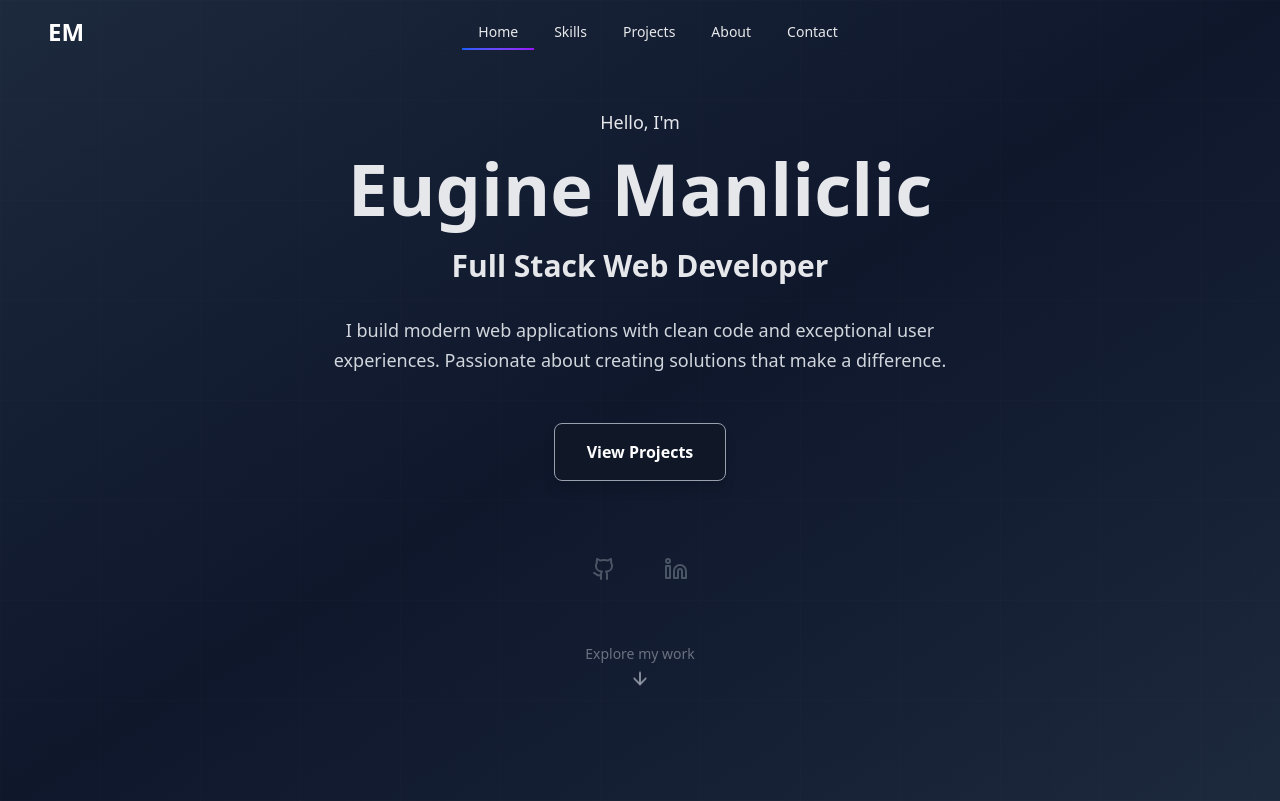
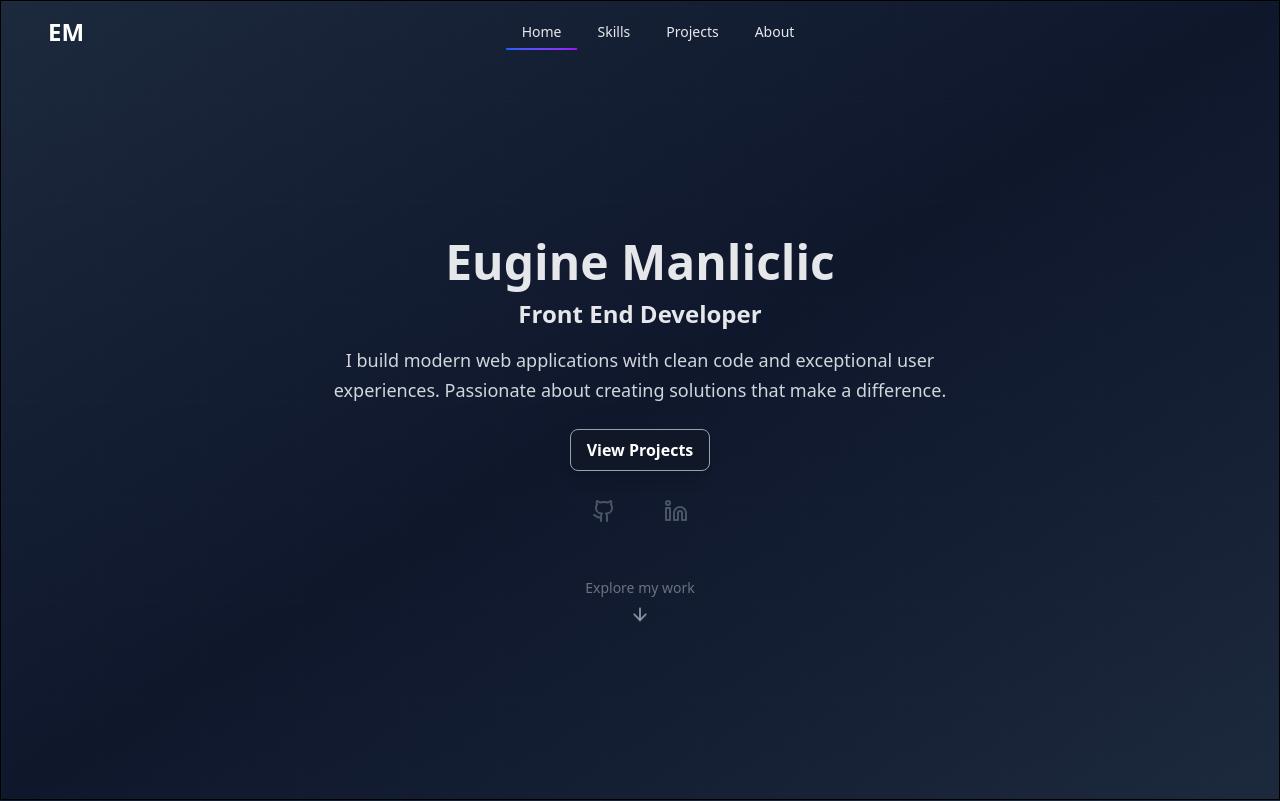
Before and after one commit to Kurjin/overview, a React (Vite) app: page / in a window 1280 px wide. Shown: the top 801 px of the page. Built offline with nearby package versions, Linux system fonts and the light colour scheme.

Commit message:
update and removed non-functional features.

```diff
--- a/src/components/about.jsx
+++ b/src/components/about.jsx
@@ -108,7 +108,7 @@ const About = () => {
                   />
                 </div>
                 <h3 className="text-2xl font-bold text-white mb-2">Eugine Manliclic</h3>
-                <p className="text-blue-400 font-semibold mb-4">Full Stack Developer</p>
+                <p className="text-blue-400 font-semibold mb-4">Front End Developer</p>
                 <div className="space-y-3 text-sm text-gray-300">
                   <div className="flex items-center justify-center">
                     <MapPin className="w-4 h-4 mr-2" />
@@ -119,10 +119,10 @@ const About = () => {
                     Available for opportunities
                   </div>
                 </div>
-                <button className="mt-6 w-full px-6 py-3 bg-gradient-to-r from-blue-600 to-purple-600 text-white font-semibold rounded-lg hover:from-blue-700 hover:to-purple-700 transition-all duration-300 flex items-center justify-center">
+                {/* <button className="mt-6 w-full px-6 py-3 bg-gradient-to-r from-blue-600 to-purple-600 text-white font-semibold rounded-lg hover:from-blue-700 hover:to-purple-700 transition-all duration-300 flex items-center justify-center">
                   <Download className="w-4 h-4 mr-2" />
                   Download Resume
-                </button>
+                </button> */}
               </div>
             </div>
 
@@ -189,7 +189,7 @@ const About = () => {
               </div>
 
               {/* Interests */}
-              <div className="space-y-4">
+              <div className="space-y-4 text-left">
                 <h3 className="text-2xl font-bold text-white">Interests</h3>
                 <div className="grid grid-cols-2 gap-4">
                   <div className="flex items-center space-x-3 p-4 bg-white/5 backdrop-blur-sm border border-white/10 rounded-xl">
--- a/src/components/footer.jsx
+++ b/src/components/footer.jsx
@@ -21,7 +21,7 @@ const footer = () => {
     { label: "Skills", to: "skills" },
     { label: "Projects", to: "projects" },
     { label: "About", to: "about" },
-    { label: "Contact", to: "contact" }
+    // { label: "Contact", to: "contact" }
   ];
 
   const socialLinks = [
@@ -49,7 +49,7 @@ const footer = () => {
     {
       icon: Mail,
       label: "Email",
-      href: "mailto:eugine@example.com",
+      href: "mailto:manliclic.eugine@gmail.com",
       color: "hover:bg-purple-600",
       hoverColor: "group-hover:text-purple-300"
     }
@@ -111,7 +111,7 @@ const footer = () => {
           </div>
 
           {/* Connect Section */}
-          <div>
+          {/* <div>
             <h4 className="text-white font-semibold mb-4 flex items-center">
               <Star className="w-4 h-4 mr-2 text-yellow-400" />
               Connect
@@ -142,7 +142,7 @@ const footer = () => {
                 );
               })}
             </div>
-          </div>
+          </div> */}
         </div>
 
         {/* Divider */}
--- a/src/components/hero.jsx
+++ b/src/components/hero.jsx
@@ -14,7 +14,7 @@ const Hero = () => {
   return (
     <section
       id="home"
-      className="min-h-screen flex items-center justify-center relative bg-gradient-to-br from-slate-800 via-slate-900 to-slate-800"
+      className="min-h-screen border flex items-center justify-center relative bg-gradient-to-br from-slate-800 via-slate-900 to-slate-800"
     >
       {/* grid pattern */}
       <div className="absolute inset-0 bg-[linear-gradient(rgba(255,255,255,0.01)_1px,transparent_1px),linear-gradient(90deg,rgba(255,255,255,0.01)_1px,transparent_1px)] bg-[size:100px_100px]" />
@@ -25,7 +25,7 @@ const Hero = () => {
       <div className="container mx-auto px-6 relative z-10">
         <div className="max-w-4xl mx-auto text-center">
           {/* Greeting */}
-          <div
+          {/* <div
             className={`transform transition-all duration-700 ${
               isVisible
                 ? "translate-y-0 opacity-100"
@@ -33,17 +33,17 @@ const Hero = () => {
             }`}
           >
             <p className="text-lg text-gray-200 mb-4 font-medium">Hello, I'm</p>
-          </div>
+          </div> */}
 
           {/* Name */}
           <div
-            className={`transform transition-all duration-700 delay-200 ${
+            className={`transform transition-all duration-700 delay-200  mt-16 ${
               isVisible
                 ? "translate-y-0 opacity-100"
                 : "translate-y-4 opacity-0"
             }`}
           >
-            <h1 className="text-5xl md:text-7xl font-bold mb-6 text-gray-200">
+            <h1 className="text-5xl md:text-5xl sm:text-md  font-bold mb-3 text-gray-200">
               Eugine Manliclic
             </h1>
           </div>
@@ -56,8 +56,8 @@ const Hero = () => {
                 : "translate-y-4 opacity-0"
             }`}
           >
-            <h2 className="text-2xl md:text-3xl font-semibold text-gray-200 mb-8">
-              Full Stack Web Developer
+            <h2 className="text-xl md:text-2xl font-semibold text-gray-200 mb-4">
+              Front End Developer
             </h2>
           </div>
 
@@ -69,7 +69,7 @@ const Hero = () => {
                 : "translate-y-4 opacity-0"
             }`}
           >
-            <p className="text-lg text-gray-300 mb-12 max-w-2xl mx-auto leading-relaxed">
+            <p className="text-lg text-gray-300 mb-6 max-w-2xl mx-auto leading-relaxed">
               I build modern web applications with clean code and exceptional
               user experiences. Passionate about creating solutions that make a
               difference.
@@ -89,7 +89,7 @@ const Hero = () => {
               smooth={true}
               offset={-80}
               duration={800}
-              className="inline-block px-8 py-4 bg-gray-900 border border-gray-400 pointer text-white font-semibold rounded-lg hover:bg-gray-800 transition-all duration-300 hover:scale-105 shadow-lg hover:shadow-xl"
+              className="inline-block px-4 py-2 bg-gray-900 border border-gray-400 pointer text-white font-semibold rounded-lg hover:bg-gray-800 transition-all duration-300 hover:scale-105 shadow-lg hover:shadow-xl"
             >
               View Projects
             </Link>
@@ -97,7 +97,7 @@ const Hero = () => {
 
           {/* Social Links */}
           <div
-            className={`transform transition-all duration-700 delay-1000 mt-16 ${
+            className={`transform transition-all duration-700 delay-1000 mt-4 ${
               isVisible
                 ? "translate-y-0 opacity-100"
                 : "translate-y-4 opacity-0"
@@ -127,7 +127,7 @@ const Hero = () => {
 
           {/* Scroll Indicator */}
           <div
-            className={`transform transition-all duration-700 delay-1200 mt-12 ${
+            className={`transform transition-all duration-700 delay-1200 mt-10 ${
               isVisible
                 ? "translate-y-0 opacity-100"
                 : "translate-y-4 opacity-0"
--- a/src/components/navbar.jsx
+++ b/src/components/navbar.jsx
@@ -16,7 +16,7 @@ const Navbar = () => {
     { label: "Skills", id: "skills" },
     { label: "Projects", id: "projects" },
     { label: "About", id: "about" },
-    { label: "Contact", id: "contact" },
+    // { label: "Contact", id: "contact" },
   ];
 
   // Handle scroll effect
--- a/src/components/projects.jsx
+++ b/src/components/projects.jsx
@@ -68,7 +68,7 @@ const Projects = () => {
       <div className="absolute inset-0 bg-[linear-gradient(rgba(255,255,255,0.01)_1px,transparent_1px),linear-gradient(90deg,rgba(255,255,255,0.01)_1px,transparent_1px)] bg-[size:100px_100px]" />
 
       <div className="container mx-auto px-6 relative z-10">
-        <div className="max-w-6xl mx-auto">
+        <div className="max-w-6xl mx-auto ">
           {/* Section Header */}
           <div
             className={`text-center mb-16 transform transition-all duration-700 ${
@@ -90,7 +90,7 @@ const Projects = () => {
           </div>
 
           {/* Projects Grid */}
-          <div className="grid md:grid-cols-2 gap-8 mb-16">
+          <div className="grid md:grid-cols-2  gap-8 mb-16 ">
             {projects.map((item, index) => (
               <div
                 key={item.project}
@@ -137,14 +137,14 @@ const Projects = () => {
 
                   {/* Action Buttons */}
                   <div className="flex gap-3">
-                    <a
+                    {/* <a
                       href="/oops"
                       target="_self"
                       className="flex-1 inline-flex items-center justify-center px-4 py-2 border border-white/20 text-white rounded-lg hover:border-blue-400/60 hover:bg-blue-500/10 transition-all duration-300"
                     >
                       <Github className="w-4 h-4 mr-2" />
                       GitHub
-                    </a>
+                    </a> */}
                     <a
                       href="/oops"
                       target="_self"
@@ -160,7 +160,7 @@ const Projects = () => {
           </div>
 
           {/* View All Projects Button */}
-          <div className="text-center">
+          {/* <div className="text-center">
             <Link
               to="/maintenance"
               className="inline-flex items-center px-8 py-3 bg-gradient-to-r from-blue-600 to-purple-600 text-white font-semibold rounded-lg hover:from-blue-700 hover:to-purple-700 transition-all duration-300 hover:scale-105"
@@ -168,7 +168,7 @@ const Projects = () => {
               <Code2 className="w-5 h-5 mr-2" />
               View All Projects
             </Link>
-          </div>
+          </div> */}
         </div>
       </div>
     </section>
--- a/src/pages/home.jsx
+++ b/src/pages/home.jsx
@@ -14,7 +14,7 @@ const home = () => {
       <Skills />
       <Projects />
       <About />
-      <Contact />
+      {/* <Contact /> */}
     </div>
   );
 };
```
Also changed, not shown: tailwind.config.js (renamed from tailwindcss.config.js).
